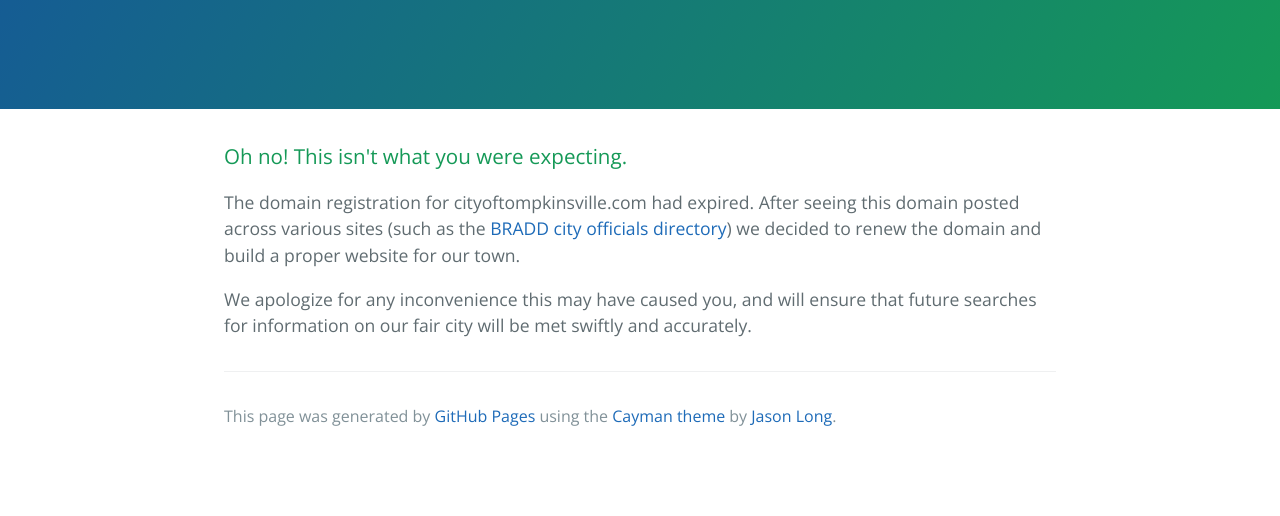
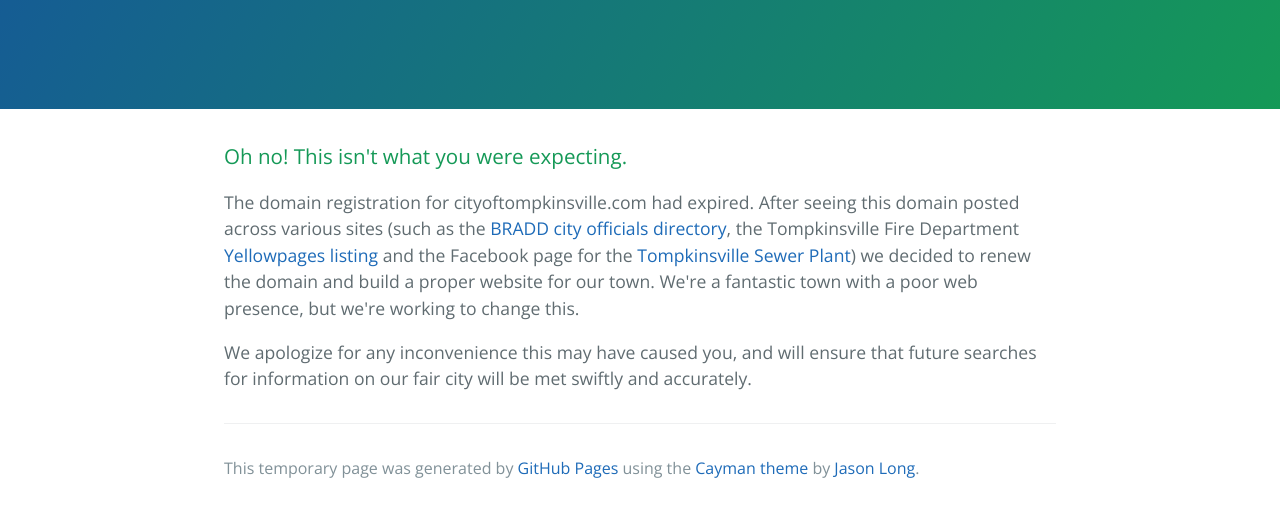
Before and after one commit to TompkinsvilleKY/TompkinsvilleKY.github.io, a plain HTML site: page index.html in a window 1280 px wide. Shown: the part 208-724 px from the top of the page. Drawn offline with nearby package versions, Linux system fonts and the light colour scheme.

Commit message:
Update index.html

```diff
--- a/index.html
+++ b/index.html
@@ -20,13 +20,13 @@
 <a id="oh-no-this-isnt-what-you-were-expecting" class="anchor" href="#oh-no-this-isnt-what-you-were-expecting" aria-hidden="true"><span aria-hidden="true" class="octicon octicon-link"></span></a>Oh no! This isn't what you were expecting.</h3>
 
 <p>The domain registration for cityoftompkinsville.com had expired.
-After seeing this domain posted across various sites (such as the <a href="http://www.bradd.org/index.php/officials-directory/monroe-county/43-city-of-tompkinsville-officials.html">BRADD city officials directory</a>) we decided to renew the domain and build a proper website for our town.</p>
+After seeing this domain posted across various sites (such as the <a href="http://www.bradd.org/index.php/officials-directory/monroe-county/43-city-of-tompkinsville-officials.html">BRADD city officials directory</a>, the Tompkinsville Fire Department <a href="http://www.yellowpages.com/tompkinsville-ky/mip/tompkinsville-fire-department-451540912" target="_blank">Yellowpages listing</a> and the Facebook page for the <a href="https://www.facebook.com/pages/Tompkinsville-Sewer-Plant/918462928237933" target="_blank">Tompkinsville Sewer Plant</a>) we decided to renew the domain and build a proper website for our town. We're a fantastic town with a poor web presence, but we're working to change this.</p>
 
 <p>We apologize for any inconvenience this may have caused you, and will ensure that future searches for information on our fair city will be met swiftly and accurately.</p>
 
       <footer class="site-footer">
 
-        <span class="site-footer-credits">This page was generated by <a href="https://pages.github.com">GitHub Pages</a> using the <a href="https://github.com/jasonlong/cayman-theme">Cayman theme</a> by <a href="https://twitter.com/jasonlong">Jason Long</a>.</span>
+        <span class="site-footer-credits">This temporary page was generated by <a href="https://pages.github.com">GitHub Pages</a> using the <a href="https://github.com/jasonlong/cayman-theme">Cayman theme</a> by <a href="https://twitter.com/jasonlong">Jason Long</a>.</span>
       </footer>
 
     </section>
```
